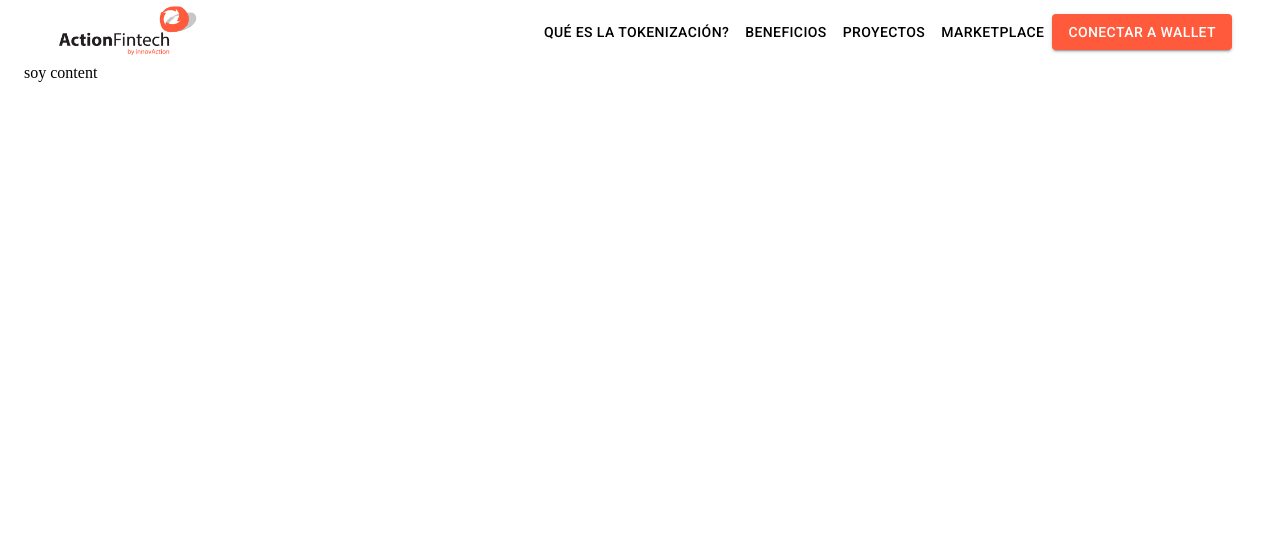
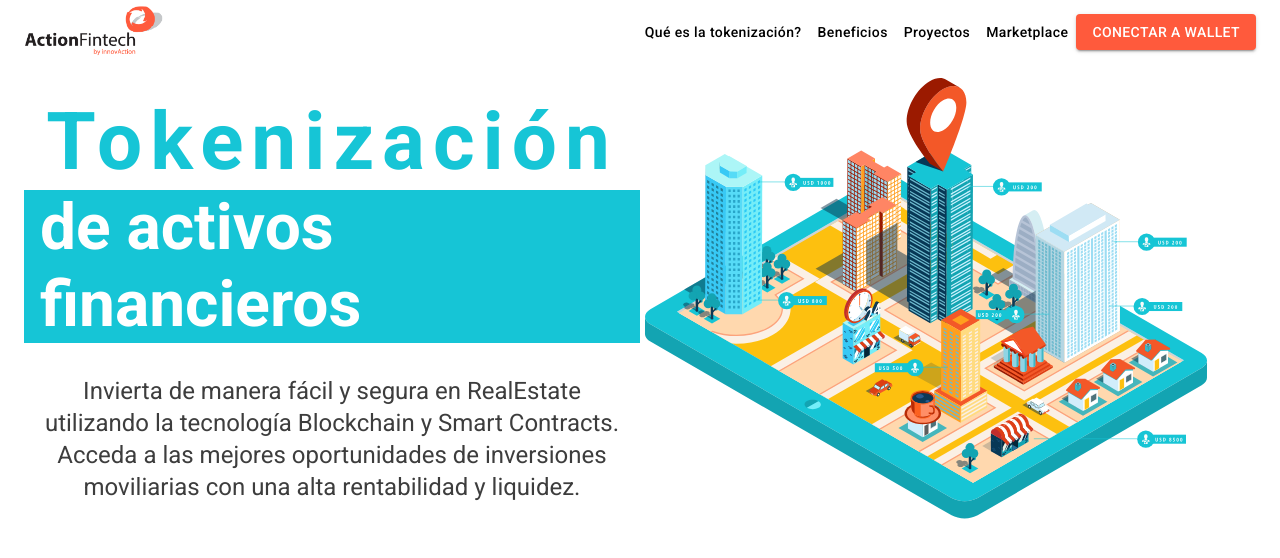
Before and after one commit to HoracioGutierrez/tokenizacion, a React (Create React App) app: page / in a window 1280 px wide. Shown: the top 558 px of the page. Built offline with nearby package versions, Linux system fonts and the light colour scheme.

Commit message:
Add first version of first landing section

```diff
--- a/src/estilos.scss
+++ b/src/estilos.scss
@@ -21,9 +21,60 @@ html , body , #root {
 
     #main-logo {
         height: 64px;
+        margin-left: -10px;
     }
 
-    .layout-header-link:hover{
-        background-color: unset;
+    .layout-header-link{
+
+        text-transform: unset;
+
+        &:hover{
+            background-color: unset;
+        }
     }
 }
+
+
+
+#page-landing {
+    #landing-section-banner {
+
+        display: flex;
+
+        div {
+
+            width: 50%;
+
+            &#banner-text {
+
+                display: flex;
+                flex-direction: column;
+                align-items: center;
+                justify-content: center;
+
+                h2 {
+
+                    font-size: 5rem;
+                    font-weight: bold;
+                    display: flex;
+                    flex-direction: column;
+                    align-items: center;
+                    letter-spacing: 8px;
+                    margin-bottom: 2rem;
+
+                    span:nth-child(2) {
+                        letter-spacing: normal;
+                        font-size: 4rem;
+                        padding: 0 1rem;
+                    }
+                }
+
+                p {
+                    max-width: 600px;
+                    text-align: center;
+                    color: rgb(61, 61, 61);
+                }
+            }
+        }
+    }
+}
--- a/src/layout/Content.js
+++ b/src/layout/Content.js
@@ -1,10 +1,18 @@
 import { Container } from "@mui/material"
+import { Route, Routes } from "react-router-dom"
+import routes from "../routes"
 
 const Content = () => {
     return (
-        <Container maxWidth="xxl" component="main">
-            soy content
-        </Container>
+        <Routes>
+            {routes.map(({ id, htmlId, path, exact, Element }) => (
+                <Route key={id} path={path} exact={exact} element={(
+                    <Container maxWidth="xxl" component="main" id={htmlId}>
+                        <Element />
+                    </Container>
+                )} />
+            ))}
+        </Routes>
     )
 }
 
--- a/src/layout/Header.js
+++ b/src/layout/Header.js
@@ -7,7 +7,7 @@ const Header = () => {
     return (
         <AppBar position='static' id="layout-header" color='transparent'>
             <Container maxWidth="xxl">
-                <Toolbar>
+                <Toolbar disableGutters>
                     <img id="main-logo" src='/assets/images/logo_naranja.png' alt='Fintech Logo' />
                     <Box sx={{ flexGrow: 1, justifyContent: "flex-end", display: "flex" }}>
                         <Button className='layout-header-link' color='inherit'disableRipple disableElevation to="/que-es-tokenizacion" component={Link}>
--- /dev/null
+++ b/src/pages/Landing.js
@@ -0,0 +1,31 @@
+import { Box, Typography } from "@mui/material"
+import theme from "../providers/ThemeProvider/theme"
+
+const Landing = () => {
+    return (
+        <>
+            <section id="landing-section-banner" className="landing-section">
+                <div id="banner-text">
+                    <Typography variant="h2" color="secondary">
+                        <Box component="span">
+                            Tokenización
+                        </Box>
+                        <Box component="span" color="Scrollbar" bgcolor={theme.palette.secondary.main}>de activos financieros</Box>
+                    </Typography>
+                    <Typography variant="h5" component="p">
+                        Invierta de manera fácil y segura en RealEstate utilizando la tecnología Blockchain y Smart Contracts. Acceda a las mejores oportunidades de inversiones moviliarias con una alta rentabilidad y liquidez.
+                    </Typography>
+                </div>
+                <div id="banner-img">
+                    <img src="/assets/svg/header02.svg" alt="Landing Banner"/>
+                </div>
+            </section>
+            <section id="dos" className="landing-section"></section>
+            <section id="tres" className="landing-section"></section>
+            <section id="cuatro" className="landing-section"></section>
+            <section id="cinco" className="landing-section"></section>
+        </>
+    )
+}
+
+export default Landing
--- /dev/null
+++ b/src/routes.js
@@ -0,0 +1,14 @@
+import Landing from "./pages/Landing"
+
+const routes = [
+    {
+        id : 1,
+        htmlId : "page-landing",
+        path : "/",
+        exact : true,
+        Element : Landing,
+        private : false
+    }
+]
+
+export default routes
```
